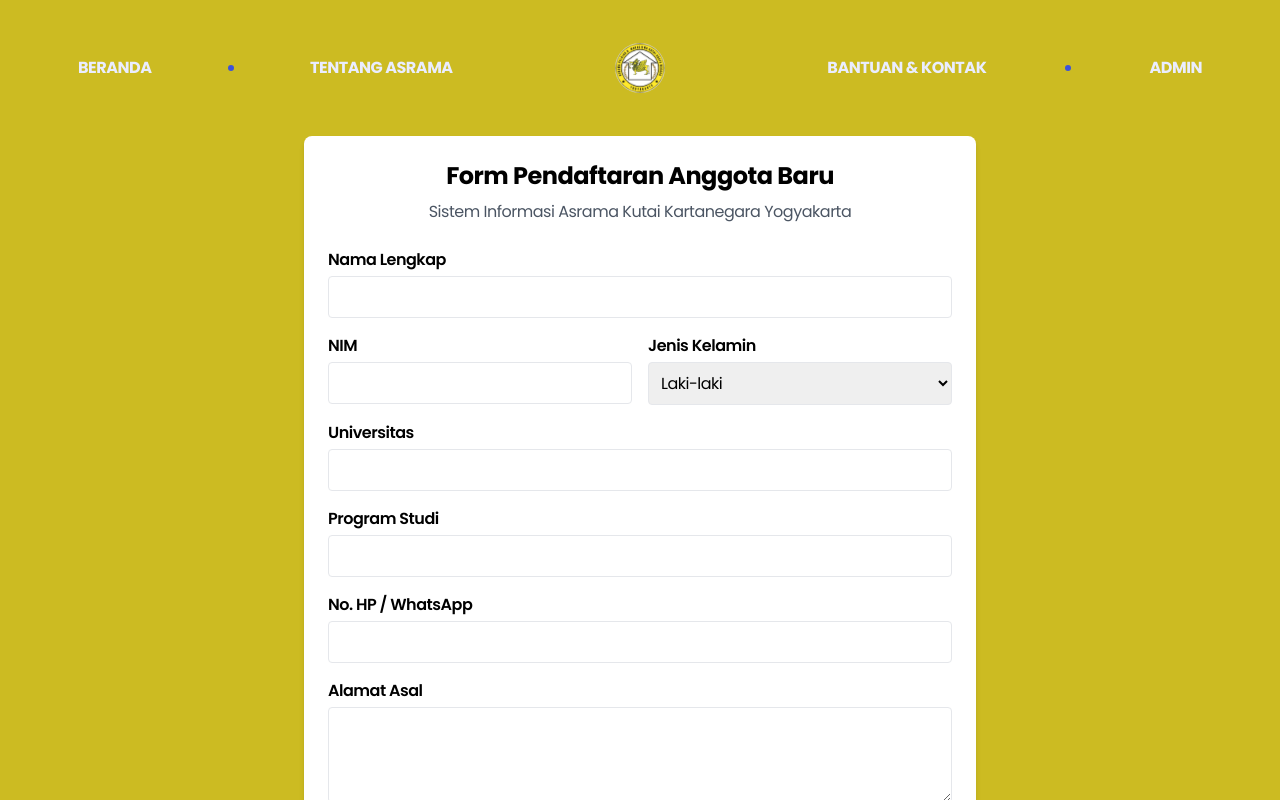
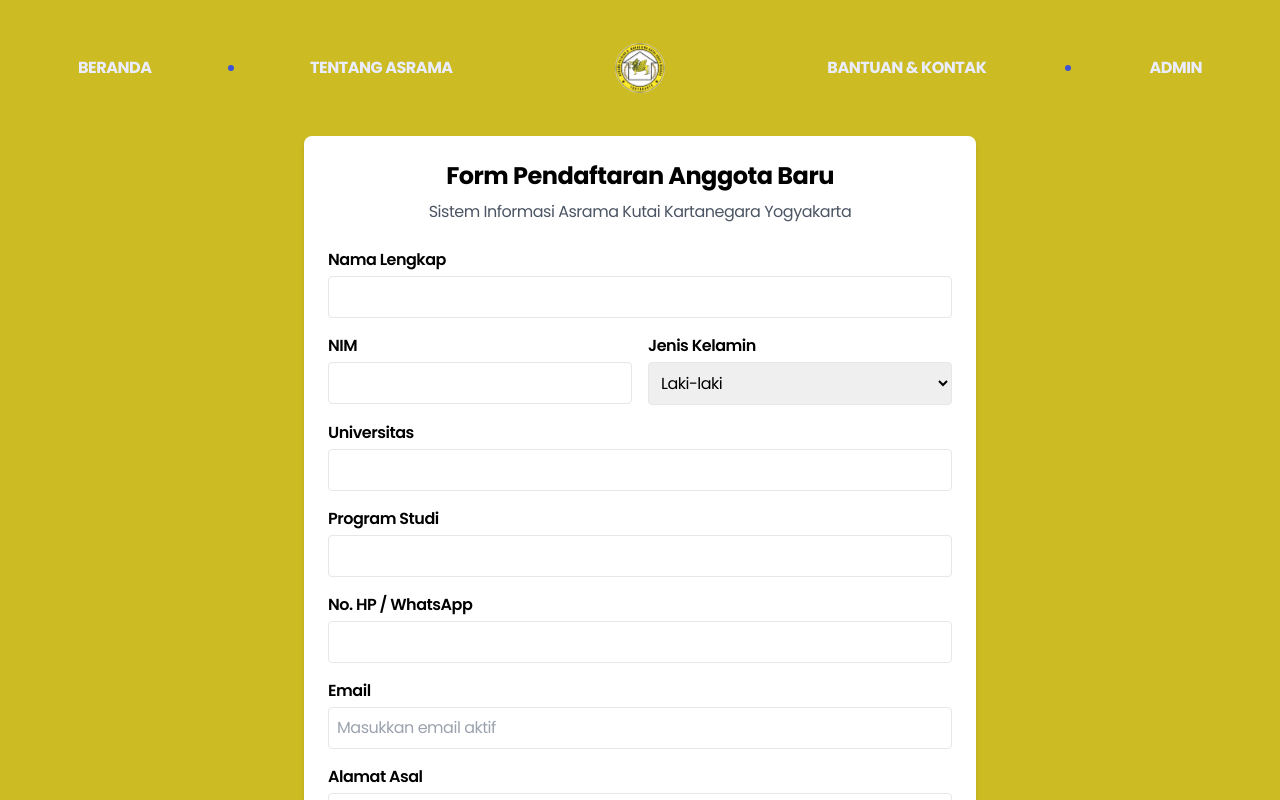
Before and after one commit to Richto2606/website-public-main, a React (Vite) app: page /pendaftaran in a window 1280 px wide. Shown: the top 800 px of the page. Built offline with nearby package versions, Linux system fonts and the light colour scheme.

Commit message:
email Pendaftaran page.jsx

```diff
--- a/src/sections/pendaftaran/Page.jsx
+++ b/src/sections/pendaftaran/Page.jsx
@@ -1,5 +1,6 @@
 import React, { useState } from 'react';
 import { useNavigate } from 'react-router-dom';
+
 export default function PendaftaranPage() {
   const navigate = useNavigate();
   const [formData, setFormData] = useState({
@@ -9,6 +10,7 @@ export default function PendaftaranPage() {
     program_studi: '',
     jenis_kelamin: 'Laki-laki',
     no_hp: '',
+    email: '', // <-- TAMBAHKAN
     alamat_asal: ''
   });
 
@@ -27,7 +29,6 @@ export default function PendaftaranPage() {
     setLoading(true);
     setMessage({ type: '', text: '' });
 
-    // Ambil token dari brankas Vite
     const token = localStorage.getItem('token');
 
     if (!token) {
@@ -43,8 +44,6 @@ export default function PendaftaranPage() {
           'Content-Type': 'application/json',
           'Accept': 'application/json',
           'Authorization': `Bearer ${token}`,
-          // Tambahkan baris API Key di bawah ini!
-          // Sesuaikan nama headernya ('x-api-key' atau 'api-key') dengan yang diminta Laravel-mu
           'x-api-key': '881182541952993820593968'
         },
         body: JSON.stringify(formData)
@@ -55,15 +54,19 @@ export default function PendaftaranPage() {
       if (response.ok) {
         setMessage({ type: 'success', text: 'Pendaftaran Anda berhasil dikirim! Mengalihkan ke beranda...' });
 
-        // Kosongkan form kembali
         setFormData({
-          nama_lengkap: '', nim: '', universitas: '', program_studi: '',
-          jenis_kelamin: 'Laki-laki', no_hp: '', alamat_asal: ''
+          nama_lengkap: '',
+          nim: '',
+          universitas: '',
+          program_studi: '',
+          jenis_kelamin: 'Laki-laki',
+          no_hp: '',
+          email: '', // <-- TAMBAHKAN
+          alamat_asal: ''
         });
 
-        // Lempar ke beranda setelah jeda 2 detik
         setTimeout(() => {
-          navigate('/'); // Pindah ke route utama (Beranda)
+          navigate('/');
         }, 2000);
 
       } else {
@@ -123,6 +126,20 @@ export default function PendaftaranPage() {
           <input type="text" name="no_hp" value={formData.no_hp} onChange={handleChange} className="w-full p-2 border rounded" required />
         </div>
 
+        {/* INPUT EMAIL */}
+        <div>
+          <label className="block font-semibold mb-1">Email</label>
+          <input
+            type="email"
+            name="email"
+            value={formData.email}
+            onChange={handleChange}
+            className="w-full p-2 border rounded"
+            placeholder="Masukkan email aktif"
+            required
+          />
+        </div>
+
         <div>
           <label className="block font-semibold mb-1">Alamat Asal</label>
           <textarea name="alamat_asal" value={formData.alamat_asal} onChange={handleChange} className="w-full p-2 border rounded h-24" required></textarea>
```
